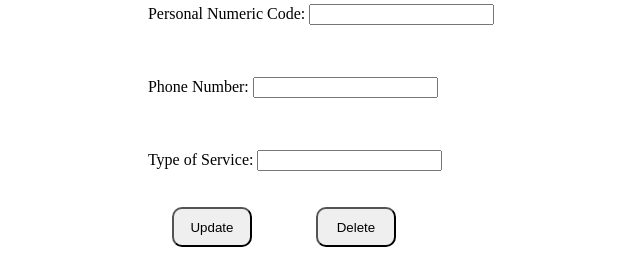
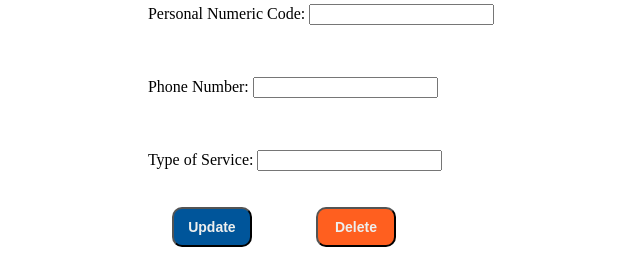
Before and after one commit to Lunetistul1976/Doctor-appointments, a Django app: template doctorAppointments/appointments/templates/booking_details.html in a window 1280 px wide. Shown: the part 656-911 px from the top of the page, without its empty margins (304-944 px from the left). Run offline with Django 5.2, Linux system fonts and the light colour scheme; the template is opened without the code that fills it: values that come from a table or form of the project are taken from there, others are empty.

Commit message:
feature: add colors for buttons

```diff
--- a/doctorAppointments/appointments/static/css/styles.css
+++ b/doctorAppointments/appointments/static/css/styles.css
@@ -62,15 +62,34 @@ form {
 }
 
 #button {
+  background-color: rgb(218, 14, 14);
   border-radius: 10px;
+  color: #edefee;
   cursor: pointer;
+  font-weight: 700;
+  font-size: 14px;
+  height: 40px;
+  width: 80px;
+}
+
+#updateButton {
+  background-color: #00559a;
+  border-radius: 10px;
+  color: #edefee;
+  cursor: pointer;
+  font-weight: 700;
+  font-size: 14px;
   height: 40px;
   width: 80px;
 }
 
 #deleteButton {
+  background-color: #ff5f1f;
   border-radius: 10px;
+  color: #edefee;
   cursor: pointer;
+  font-weight: 700;
+  font-size: 14px;
   height: 40px;
   width: 80px;
 }
--- a/doctorAppointments/appointments/templates/book.html
+++ b/doctorAppointments/appointments/templates/book.html
@@ -9,7 +9,7 @@
         <span>{{ field }}</span>
       </div>
         {% endfor %}
-      <input type="submit" id="button" style='margin-left:108px' />
+      <input type="submit" id="button" style='margin-left:108px;' />
     </form>
   </article>
 </section>
--- a/doctorAppointments/appointments/templates/booking_details.html
+++ b/doctorAppointments/appointments/templates/booking_details.html
@@ -5,7 +5,7 @@
     <form method="post" id="updateForm">
       {% csrf_token %} {{ form.as_p }}
       <div style="display: flex; gap: 64px; padding-left: 24px">
-        <button type="submit" id="button">Update</button>
+        <button type="submit" id="updateButton">Update</button>
         <button id="deleteButton">Delete</button>
       </div>
     </form>
```
